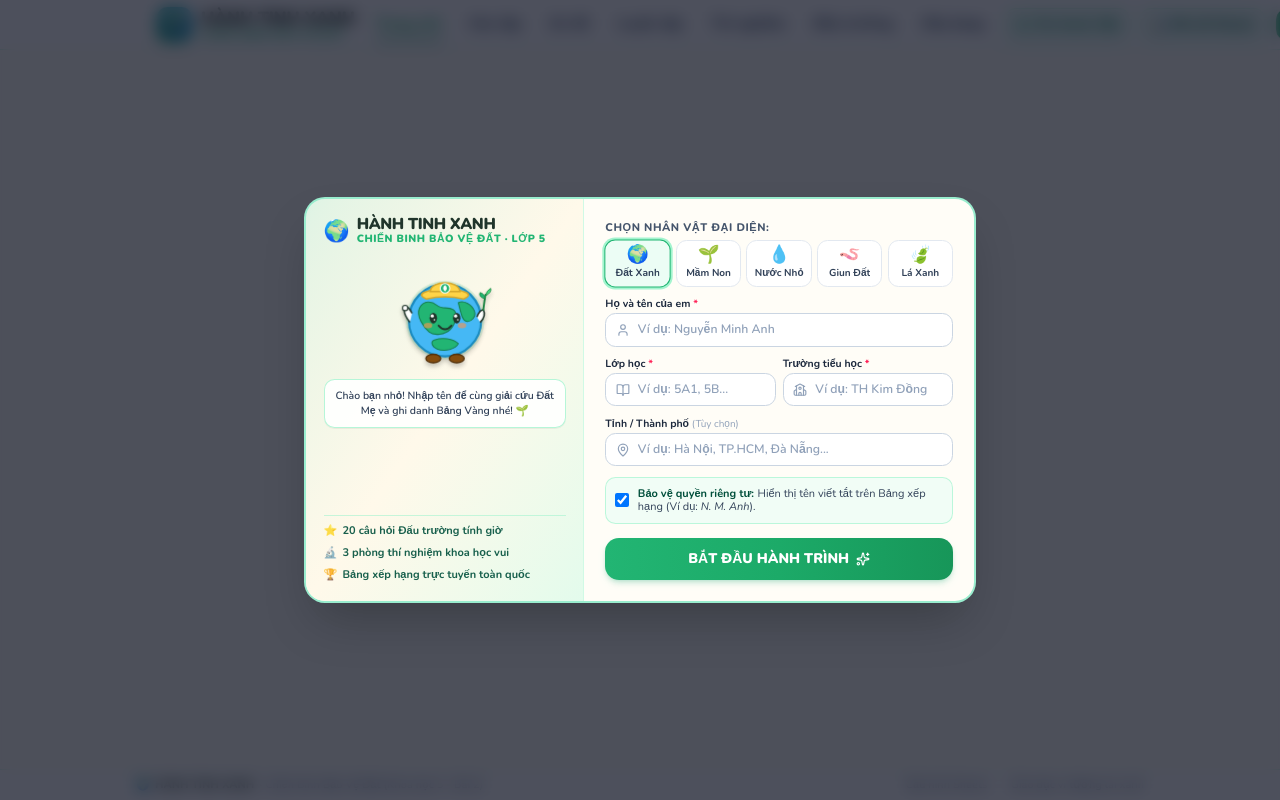
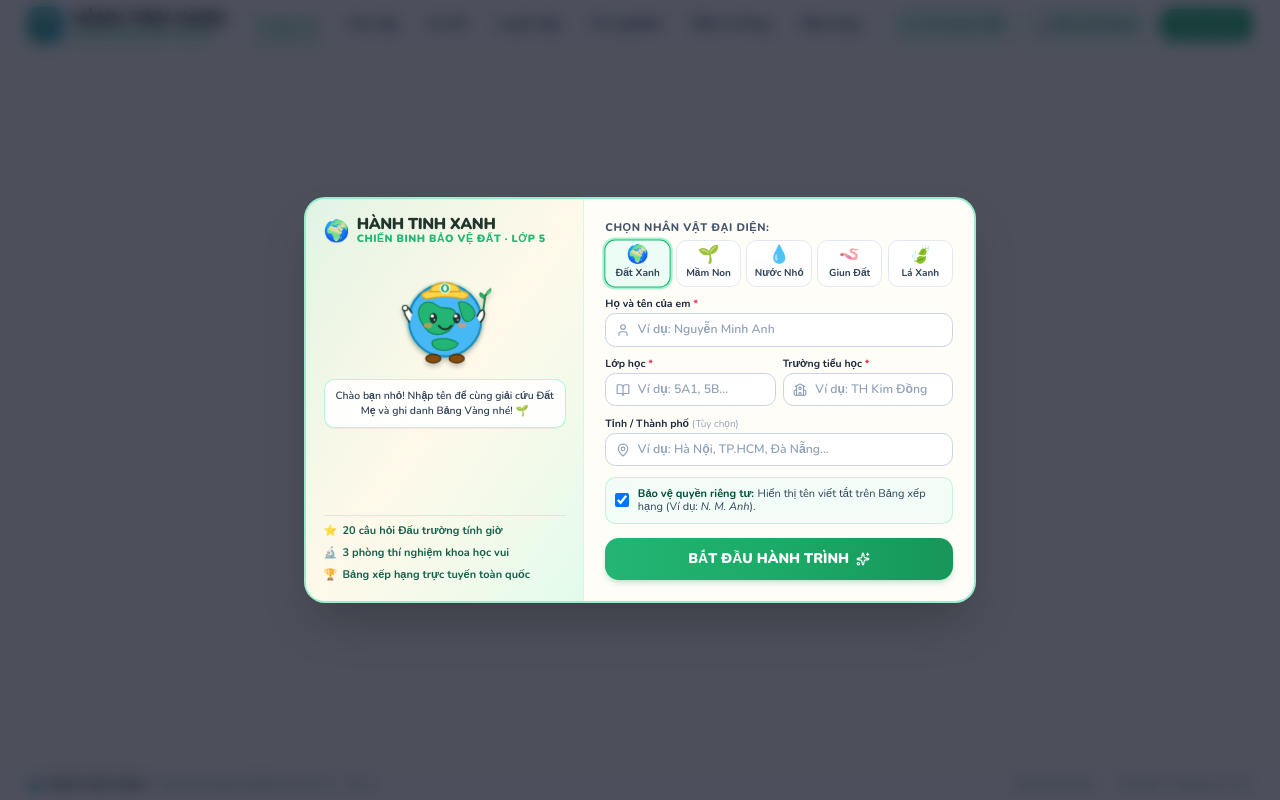
Before and after one commit to MARIOSLIDE123/chienbinhbaovedat, a React (Vite) app: page / in a window 1280 px wide. Built offline with nearby package versions, Linux system fonts and the light colour scheme.

Commit message:
feat: expand layout to full 16:9 widescreen eliminating blank side margins

```diff
--- a/src/App.tsx
+++ b/src/App.tsx
@@ -142,8 +142,8 @@ export function App() {
         onOpenSheetsGuide={() => setShowSheetsGuide(true)}
       />
 
-      {/* Main App Content Viewport - Optimized for single-screen view */}
-      <main className="flex-1 w-full max-w-6xl mx-auto px-2.5 sm:px-4 md:px-6 pt-2.5 sm:pt-3.5 pb-2 overflow-x-hidden">
+      {/* Main App Content Viewport - Full 16:9 widescreen layout */}
+      <main className="flex-1 w-full px-3 sm:px-6 lg:px-8 2xl:px-12 pt-2.5 sm:pt-3.5 pb-2 overflow-x-hidden">
         {currentTab === 'home' && profile && (
           <HomeDashboard
             profile={profile}
@@ -203,9 +203,9 @@ export function App() {
         )}
       </main>
 
-      {/* Slim Footer Status Bar */}
-      <footer className="bg-white border-t border-emerald-100/80 py-1.5 sm:py-2 px-3 sm:px-6 shrink-0 mt-auto">
-        <div className="w-full max-w-6xl mx-auto flex items-center justify-between gap-2 text-[11px] font-semibold text-slate-500">
+      {/* Slim Footer Status Bar - Full 16:9 width */}
+      <footer className="bg-white border-t border-emerald-100/80 py-1.5 sm:py-2 px-3 sm:px-6 lg:px-8 2xl:px-12 shrink-0 mt-auto">
+        <div className="w-full flex items-center justify-between gap-2 text-[11px] font-semibold text-slate-500">
           <div className="flex items-center gap-1.5 truncate">
             <span>🌍</span>
             <span className="font-extrabold text-[#20352B]">HÀNH TINH XANH</span>
--- a/src/components/arena/QuizArena.tsx
+++ b/src/components/arena/QuizArena.tsx
@@ -422,7 +422,7 @@ export const QuizArena: React.FC<QuizArenaProps> = ({
   }).length * 10;
 
   return (
-    <div className="w-full max-w-4xl mx-auto flex flex-col justify-between space-y-2.5 select-none">
+    <div className="w-full flex flex-col justify-between space-y-2.5 select-none">
       {/* 4.1 Top Bar: Progress, Timer, and Current Score */}
       <div className="bg-white border border-emerald-100 rounded-2xl p-2.5 sm:p-3 shadow-2xs flex items-center justify-between gap-3 shrink-0">
         {/* Question Counter + Progress */}
--- a/src/components/common/Header.tsx
+++ b/src/components/common/Header.tsx
@@ -38,7 +38,7 @@ export const Header: React.FC<HeaderProps> = ({
 
   return (
     <header className="sticky top-0 z-40 bg-white/95 backdrop-blur-md border-b border-emerald-100 transition-shadow">
-      <div className="w-full max-w-6xl mx-auto px-2.5 sm:px-4 md:px-6 h-13 sm:h-14 flex items-center justify-between gap-2.5 md:gap-6">
+      <div className="w-full px-3 sm:px-6 lg:px-8 2xl:px-12 h-13 sm:h-14 flex items-center justify-between gap-2.5 md:gap-6">
         {/* Zone 1: Brand Wordmark */}
         <button
           type="button"
--- a/src/components/leaderboard/LeaderboardView.tsx
+++ b/src/components/leaderboard/LeaderboardView.tsx
@@ -139,7 +139,7 @@ export const LeaderboardView: React.FC<LeaderboardViewProps> = ({
   };
 
   return (
-    <div className="w-full max-w-5xl mx-auto space-y-3 pb-6">
+    <div className="w-full space-y-3 pb-6">
       {/* 1. Compact Header Banner */}
       <div className="bg-white border border-emerald-100 rounded-2xl p-3 sm:p-4 shadow-2xs flex flex-wrap items-center justify-between gap-2.5">
         <div className="flex items-center gap-2.5">
--- a/src/components/lessons/TextbookLessons.tsx
+++ b/src/components/lessons/TextbookLessons.tsx
@@ -83,7 +83,7 @@ export const TextbookLessons: React.FC<TextbookLessonsProps> = ({
   ];
 
   return (
-    <div className="w-full max-w-5xl mx-auto space-y-3 pb-6">
+    <div className="w-full space-y-3 pb-6">
       {/* 1. Top 3 Topics Switcher (Compact horizontal tabs) */}
       <div className="grid grid-cols-3 gap-2">
         {LESSON_TOPICS.map((item, idx) => {
--- a/src/components/mindmap/InteractiveMindMap.tsx
+++ b/src/components/mindmap/InteractiveMindMap.tsx
@@ -146,7 +146,7 @@ export const InteractiveMindMap: React.FC = () => {
   };
 
   return (
-    <div className="w-full max-w-5xl mx-auto space-y-3 pb-6">
+    <div className="w-full space-y-3 pb-6">
       {/* 1. Control Header Bar (Compact single row) */}
       <div className="bg-white border border-emerald-100 rounded-2xl p-2.5 sm:p-3.5 shadow-2xs flex flex-wrap items-center justify-between gap-2.5">
         <div className="flex items-center gap-2">
--- a/src/components/practice/QuickPractice.tsx
+++ b/src/components/practice/QuickPractice.tsx
@@ -221,7 +221,7 @@ export const QuickPractice: React.FC<QuickPracticeProps> = ({
   const isCurrentCorrect = correctFlags[currentIndex];
 
   return (
-    <div className="w-full max-w-4xl mx-auto space-y-2.5 pb-6">
+    <div className="w-full space-y-2.5 pb-6">
       {/* Header bar */}
       <div className="bg-white border border-emerald-100 rounded-2xl p-2.5 sm:p-3.5 shadow-2xs flex flex-wrap items-center justify-between gap-2.5">
         <div>
--- a/src/components/profile/UserProfile.tsx
+++ b/src/components/profile/UserProfile.tsx
@@ -69,7 +69,7 @@ export const UserProfile: React.FC<UserProfileProps> = ({
   ];
 
   return (
-    <div className="w-full max-w-4xl mx-auto space-y-3 pb-6">
+    <div className="w-full space-y-3 pb-6">
       {/* Profile Card */}
       <div className="bg-white border border-emerald-100 rounded-2xl p-3.5 sm:p-5 shadow-2xs">
         <div className="flex flex-col sm:flex-row items-start sm:items-center justify-between gap-3 pb-3 border-b border-slate-100">
--- a/src/components/simulations/ScienceSimulations.tsx
+++ b/src/components/simulations/ScienceSimulations.tsx
@@ -83,7 +83,7 @@ export const ScienceSimulations: React.FC<ScienceSimulationsProps> = ({
   };
 
   return (
-    <div className="w-full max-w-5xl mx-auto space-y-3 pb-6">
+    <div className="w-full space-y-3 pb-6">
       {/* Simulation Selector Bar (Compact single row) */}
       <div className="grid grid-cols-3 gap-2">
         <button
```
